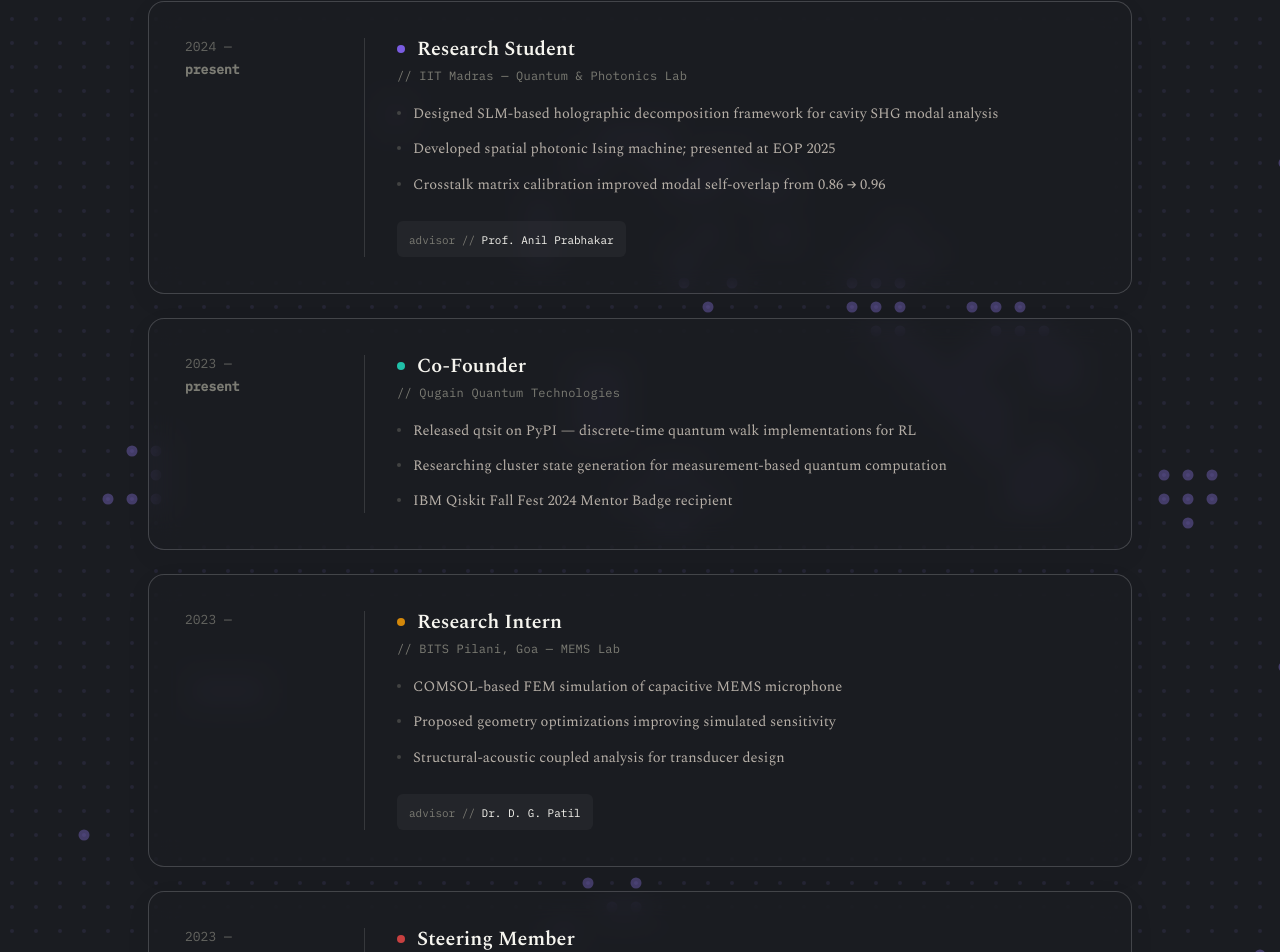
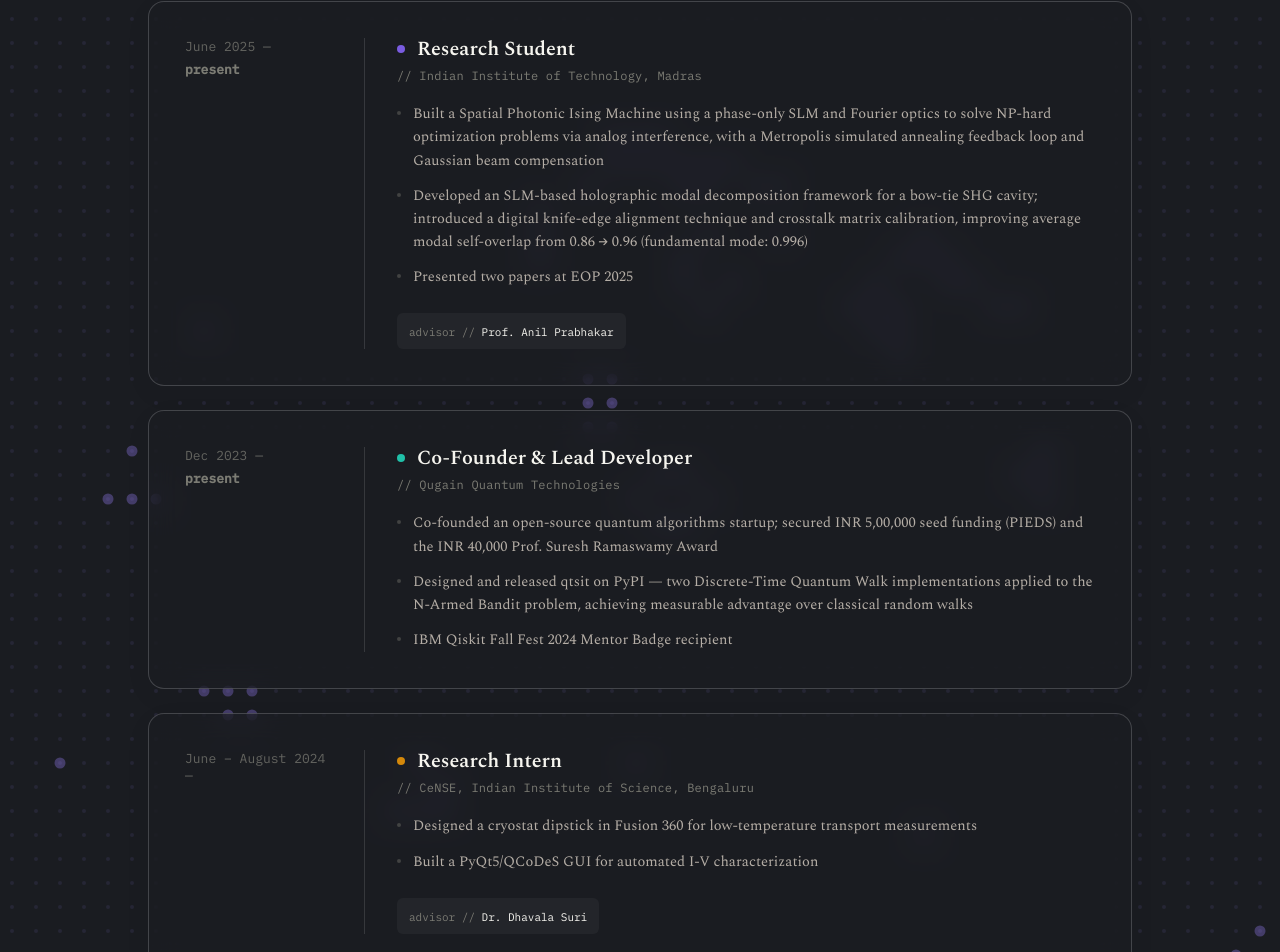
Before and after one commit to harsha-helix/portfolio, a React (Vite) app: page / in a window 1280 px wide. Shown: the part 6634-7586 px from the top of the page. Built offline with nearby package versions, Linux system fonts and the light colour scheme.

Commit message:
updated experience

```diff
--- a/src/data/constants.js
+++ b/src/data/constants.js
@@ -72,49 +72,49 @@ export const NODE_COLORS = {
 export const DEFAULT_COLOR = { r: 140, g: 130, b: 115, label: "#9a9080" };
 
 export const NODE_DESCRIPTIONS = {
-  "Entanglement": "When quantum particles link up so deeply that you can't describe one without also describing the other.",
-  "Quantum Walk": "Like a standard random walk, but the walker can explore multiple paths at once, which helps algorithms run faster.",
-  "DTQW": "A type of quantum walk that moves in distinct steps, sort of like a clock ticking, to create unique path patterns.",
-  "QuTiP": "A Python library we use to simulate how quantum systems actually behave when exposed to noisy environments.",
-  "Cluster States": "Large grids of connected quantum states used as a blank canvas for certain types of quantum computing.",
-  "Ising": "A math model originally for magnets. We use it to map out complex real-world problems so physical hardware can solve them.",
-  "SLM": "Screens made of liquid crystals that let us shape and control a beam of light as if we were programming it.",
-  "Photonics": "Using light instead of electricity to process information, which keeps things moving incredibly fast and cool.",
-  "Interference": "What happens when waves overlap. We use these overlapping patterns of light to instantly run calculations.",
-  "Cavity": "Mirrors placed facing each other to trap light, forcing it to bounce back and forth to interact more strongly with whatever is inside.",
-  "SHG": "A process where two particles of light combine inside a special material to form a new one with twice the energy.",
-  "Modal Decomp.": "A technique to break down a messy beam of light into its simple, fundamental shapes so we can measure it accurately.",
-  "Fourier Optics": "Using physical lenses to perform math. It lets us process images and signals instantly using light.",
-  "Optimization": "The process of searching through a huge number of options to find the best possible solution to a problem.",
-  "RL": "A method of teaching software by trial and error, where the system learns to make good decisions by getting rewards for success.",
-  "Algorithms": "Clear, step-by-step instructions for solving problems. It's the logic behind how we get computers to do what we want.",
-  "MEMS": "Tiny mechanical devices built at a microscopic scale, often used to turn physical movement into electrical signals.",
-  "Acoustics": "The study of sound and vibration. Here, it helps us design materials that respond nicely to sound waves.",
-  "FEM": "A software method that breaks a complex shape into thousands of tiny blocks to see how the whole thing bends or reacts.",
-  "Mechanics": "The basic physics of how things move and handle loads, which tells us how a structure will actually behave under stress."
+  "Entanglement": "A non-classical correlation between quantum subsystems where the joint state cannot be written as a product of individual states — the basis of most quantum information protocols.",
+  "Quantum Walk": "A quantum analog of classical random walks where superposition allows simultaneous exploration of multiple paths, enabling quadratic speedups in certain search and sampling tasks.",
+  "DTQW": "A quantum walk variant that evolves in discrete time steps via a coin operator followed by a conditional shift — produces interference patterns that classical Markov chains cannot replicate.",
+  "QuTiP": "An open-source Python framework for simulating quantum dynamics including Lindblad master equations, which model how quantum systems lose coherence due to environmental noise.",
+  "Cluster States": "Highly entangled multi-qubit graph states used as the universal resource in measurement-based quantum computation — the computation proceeds by adaptive single-qubit measurements.",
+  "Ising": "A spin-glass Hamiltonian where binary variables on a graph interact via pairwise couplings. Many NP-hard combinatorial problems — MaxCut, graph coloring — map directly onto finding its ground state.",
+  "SLM": "A liquid-crystal spatial light modulator that applies programmable phase or amplitude masks to an optical wavefront, enabling arbitrary beam shaping with pixel-level control.",
+  "Photonics": "Using photons rather than electrons as carriers of information. Photonic platforms offer room-temperature operation, low loss propagation, and natural compatibility with quantum optics.",
+  "Interference": "The coherent superposition of wave amplitudes. In optical computing, carefully engineered interference patterns in the Fourier plane can evaluate objective functions in a single pass.",
+  "Cavity": "An optical resonator formed by two or more mirrors that traps light in a standing-wave mode. The round-trip boundary conditions select discrete spatial and frequency eigenmodes.",
+  "SHG": "Second-harmonic generation — a χ² nonlinear process where two photons at ω combine inside a phase-matched crystal to produce one photon at 2ω, converting infrared to visible light.",
+  "Modal Decomp.": "Expressing an optical field as a weighted sum over a complete orthonormal basis (Hermite-Gaussian, LG modes). The expansion coefficients reveal how much power each spatial mode carries.",
+  "Fourier Optics": "A converging lens performs a 2D spatial Fourier transform at its back focal plane. This lets us filter, correlate, and multiply signals optically at the speed of light.",
+  "Optimization": "Finding the global minimum (or maximum) of an objective function over a discrete or continuous search space, often under constraints — central to scheduling, finance, and ML.",
+  "RL": "A framework where an agent learns a policy by interacting with an environment and maximising cumulative reward. The agent's value estimates improve via temporal-difference or policy-gradient updates.",
+  "Algorithms": "Precisely specified computational procedures with well-defined inputs, outputs, and complexity bounds. Algorithmic analysis determines whether a problem is tractable or intractable.",
+  "MEMS": "Micro-electromechanical systems — devices that integrate micron-scale mechanical elements and electronics on a single chip, fabricated via photolithographic processes.",
+  "Acoustics": "The physics of pressure-wave propagation in elastic media. In transducer design, acoustic modelling predicts how a mechanical structure couples to incident sound fields.",
+  "FEM": "Finite element method — a numerical scheme that discretises a continuous domain into elements, converts PDEs into a sparse linear system, and solves for field distributions (stress, displacement, pressure).",
+  "Mechanics": "The branch of physics governing the deformation and motion of solid bodies under applied forces, described by constitutive relations and Newton's laws at the continuum scale.",
 };
 
 
 export const GRAPH_NODES = [
-  { id: "Optimization", x: 0.50, y: 0.30, mx: 0.50, my: 0.45 },
-  { id: "Quantum Walk", x: 0.22, y: 0.52, mx: 0.25, my: 0.22 },
-  { id: "DTQW", x: 0.13, y: 0.33, mx: 0.75, my: 0.22 },
-  { id: "RL", x: 0.36, y: 0.68, mx: 0.25, my: 0.40 },
-  { id: "Ising", x: 0.68, y: 0.18, mx: 0.50, my: 0.35 },
-  { id: "SLM", x: 0.80, y: 0.42, mx: 0.50, my: 0.58 },
-  { id: "Interference", x: 0.63, y: 0.52, mx: 0.25, my: 0.65 },
-  { id: "Photonics", x: 0.55, y: 0.72, mx: 0.50, my: 0.72 },
-  { id: "Modal Decomp.", x: 0.84, y: 0.68, mx: 0.75, my: 0.65 },
-  { id: "Cavity", x: 0.74, y: 0.82, mx: 0.25, my: 0.58 },
-  { id: "SHG", x: 0.88, y: 0.28, mx: 0.75, my: 0.58 },
-  { id: "MEMS", x: 0.18, y: 0.78, mx: 0.50, my: 0.82 },
-  { id: "Acoustics", x: 0.08, y: 0.64, mx: 0.25, my: 0.88 },
-  { id: "FEM", x: 0.06, y: 0.44, mx: 0.75, my: 0.88 },
-  { id: "Mechanics", x: 0.13, y: 0.18, mx: 0.50, my: 0.95 },
-  { id: "QuTiP", x: 0.44, y: 0.12, mx: 0.30, my: 0.08 },
-  { id: "Cluster States", x: 0.28, y: 0.18, mx: 0.70, my: 0.08 },
-  { id: "Entanglement", x: 0.40, y: 0.44, mx: 0.50, my: 0.15 },
-  { id: "Fourier Optics", x: 0.68, y: 0.60, mx: 0.50, my: 0.65 },
+  { id: "Optimization", x: 0.50, y: 0.30, mx: 0.50, my: 0.08 },
+  { id: "Quantum Walk", x: 0.22, y: 0.52, mx: 0.25, my: 0.16 },
+  { id: "DTQW", x: 0.13, y: 0.33, mx: 0.75, my: 0.16 },
+  { id: "RL", x: 0.36, y: 0.68, mx: 0.25, my: 0.26 },
+  { id: "Ising", x: 0.68, y: 0.18, mx: 0.75, my: 0.26 },
+  { id: "SLM", x: 0.80, y: 0.42, mx: 0.50, my: 0.36 },
+  { id: "Interference", x: 0.63, y: 0.52, mx: 0.20, my: 0.46 },
+  { id: "Photonics", x: 0.55, y: 0.72, mx: 0.80, my: 0.46 },
+  { id: "Modal Decomp.", x: 0.84, y: 0.68, mx: 0.80, my: 0.56 },
+  { id: "Cavity", x: 0.74, y: 0.82, mx: 0.20, my: 0.56 },
+  { id: "SHG", x: 0.88, y: 0.28, mx: 0.50, my: 0.64 },
+  { id: "MEMS", x: 0.18, y: 0.78, mx: 0.20, my: 0.74 },
+  { id: "Acoustics", x: 0.08, y: 0.64, mx: 0.50, my: 0.74 },
+  { id: "FEM", x: 0.06, y: 0.44, mx: 0.80, my: 0.74 },
+  { id: "Mechanics", x: 0.13, y: 0.18, mx: 0.50, my: 0.84 },
+  { id: "QuTiP", x: 0.44, y: 0.12, mx: 0.20, my: 0.36 },
+  { id: "Cluster States", x: 0.28, y: 0.18, mx: 0.80, my: 0.36 },
+  { id: "Entanglement", x: 0.40, y: 0.44, mx: 0.50, my: 0.26 },
+  { id: "Fourier Optics", x: 0.68, y: 0.60, mx: 0.50, my: 0.56 },
 ];
 
 export const GRAPH_EDGES = [
@@ -153,48 +153,46 @@ export const STATUS_COLORS_DARK = {
 export const EXPERIENCE = [
   {
     role: "Research Student",
-    org: "IIT Madras — Quantum & Photonics Lab",
-    period: "2024 — present",
+    org: "Indian Institute of Technology, Madras",
+    period: "June 2025 — present",
     advisor: "Prof. Anil Prabhakar",
     points: [
-      "Designed SLM-based holographic decomposition framework for cavity SHG modal analysis",
-      "Developed spatial photonic Ising machine; presented at EOP 2025",
-      "Crosstalk matrix calibration improved modal self-overlap from 0.86 → 0.96",
+      "Built a Spatial Photonic Ising Machine using a phase-only SLM and Fourier optics to solve NP-hard optimization problems via analog interference, with a Metropolis simulated annealing feedback loop and Gaussian beam compensation",
+      "Developed an SLM-based holographic modal decomposition framework for a bow-tie SHG cavity; introduced a digital knife-edge alignment technique and crosstalk matrix calibration, improving average modal self-overlap from 0.86 → 0.96 (fundamental mode: 0.996)",
+      "Presented two papers at EOP 2025",
     ],
     color: "#7a5ce0",
   },
   {
-    role: "Co-Founder",
+    role: "Co-Founder & Lead Developer",
     org: "Qugain Quantum Technologies",
-    period: "2023 — present",
+    period: "Dec 2023 — present",
     advisor: null,
     points: [
-      "Released qtsit on PyPI — discrete-time quantum walk implementations for RL",
-      "Researching cluster state generation for measurement-based quantum computation",
+      "Co-founded an open-source quantum algorithms startup; secured INR 5,00,000 seed funding (PIEDS) and the INR 40,000 Prof. Suresh Ramaswamy Award",
+      "Designed and released qtsit on PyPI — two Discrete-Time Quantum Walk implementations applied to the N-Armed Bandit problem, achieving measurable advantage over classical random walks",
       "IBM Qiskit Fall Fest 2024 Mentor Badge recipient",
     ],
     color: "#20c0a8",
   },
   {
     role: "Research Intern",
-    org: "BITS Pilani, Goa — MEMS Lab",
-    period: "2023",
-    advisor: "Dr. D. G. Patil",
+    org: "CeNSE, Indian Institute of Science, Bengaluru",
+    period: "June – August 2024",
+    advisor: "Dr. Dhavala Suri",
     points: [
-      "COMSOL-based FEM simulation of capacitive MEMS microphone",
-      "Proposed geometry optimizations improving simulated sensitivity",
-      "Structural-acoustic coupled analysis for transducer design",
+      "Designed a cryostat dipstick in Fusion 360 for low-temperature transport measurements",
+      "Built a PyQt5/QCoDeS GUI for automated I-V characterization",
     ],
     color: "#d4880a",
   },
   {
-    role: "Steering Member",
-    org: "QIndia — Quantum Computing Community",
-    period: "2023 — present",
-    advisor: null,
+    role: "Quantum Computing Lead",
+    org: "Google Developer Student Club, BITS Goa",
+    period: "Aug 2023 – May 2025",
     points: [
-      "National steering committee for quantum computing outreach in India",
-      "Organized workshops, seminars, and mentorship programs",
+      "Led workshops and study groups reaching 100+ students",
+      "Organized IBM-sponsored Qiskit Fall Fest 2023; received the 2024 Qiskit Fall Fest Mentor Badge",
     ],
     color: "#c84040",
   },
```
